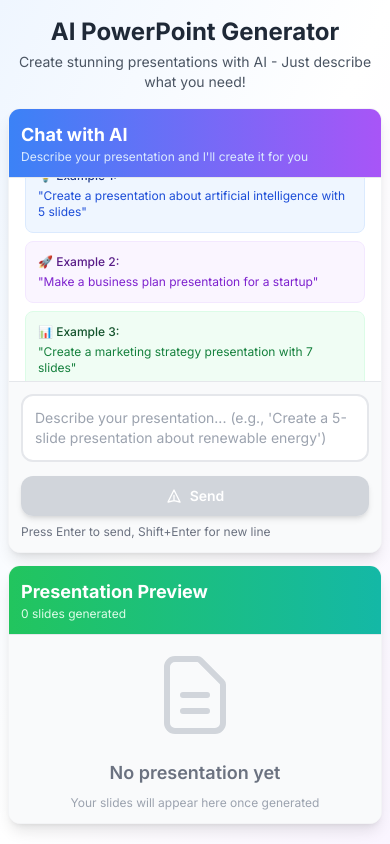
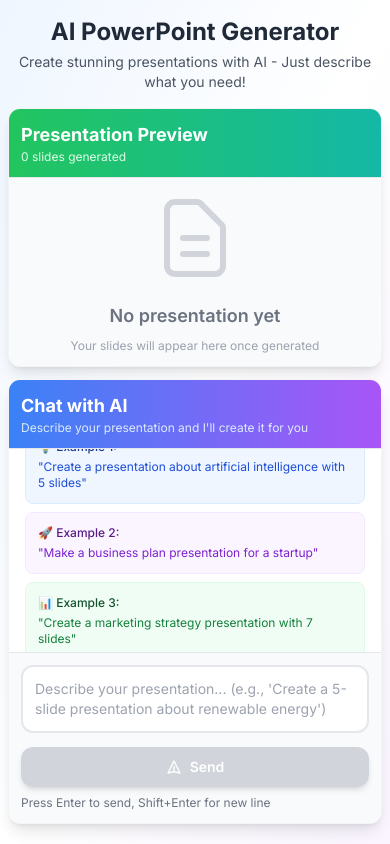
Before and after one commit to amarjyotipatra/powerpoint-generator, a Next.js app: page / in a window 390 px wide. Built offline with nearby package versions, Linux system fonts and the light colour scheme.

Commit message:
Fix mobile component order: Preview first, Chat second

```diff
--- a/src/components/ChatInterface.tsx
+++ b/src/components/ChatInterface.tsx
@@ -173,7 +173,7 @@ const ChatInterface = () => {
 
         <div className="grid grid-cols-1 lg:grid-cols-2 gap-3 sm:gap-6 h-[calc(100vh-8rem)] sm:h-[calc(100vh-12rem)]">
           {/* Presentation Preview Section - Shows first on mobile */}
-          <div className="bg-white rounded-xl sm:rounded-2xl shadow-lg flex flex-col overflow-hidden border border-gray-100 order-2 lg:order-2">
+          <div className="bg-white rounded-xl sm:rounded-2xl shadow-lg flex flex-col overflow-hidden border border-gray-100 order-1 lg:order-2">
             <div className="p-3 sm:p-6 border-b border-gray-200 bg-gradient-to-r from-green-500 to-teal-500 flex flex-col sm:flex-row justify-between items-start sm:items-center gap-2 sm:gap-0">
               <div>
                 <h2 className="text-lg sm:text-xl font-bold text-white">
@@ -201,7 +201,7 @@ const ChatInterface = () => {
           </div>
 
           {/* Chat Section - Shows second on mobile */}
-          <div className="bg-white rounded-xl sm:rounded-2xl shadow-lg flex flex-col overflow-hidden border border-gray-100 order-1 lg:order-1">
+          <div className="bg-white rounded-xl sm:rounded-2xl shadow-lg flex flex-col overflow-hidden border border-gray-100 order-2 lg:order-1">
             <div className="p-3 sm:p-6 border-b border-gray-200 bg-gradient-to-r from-blue-500 to-purple-500">
               <h2 className="text-lg sm:text-xl font-bold text-white">Chat with AI</h2>
               <p className="text-blue-100 text-xs sm:text-sm">
```
